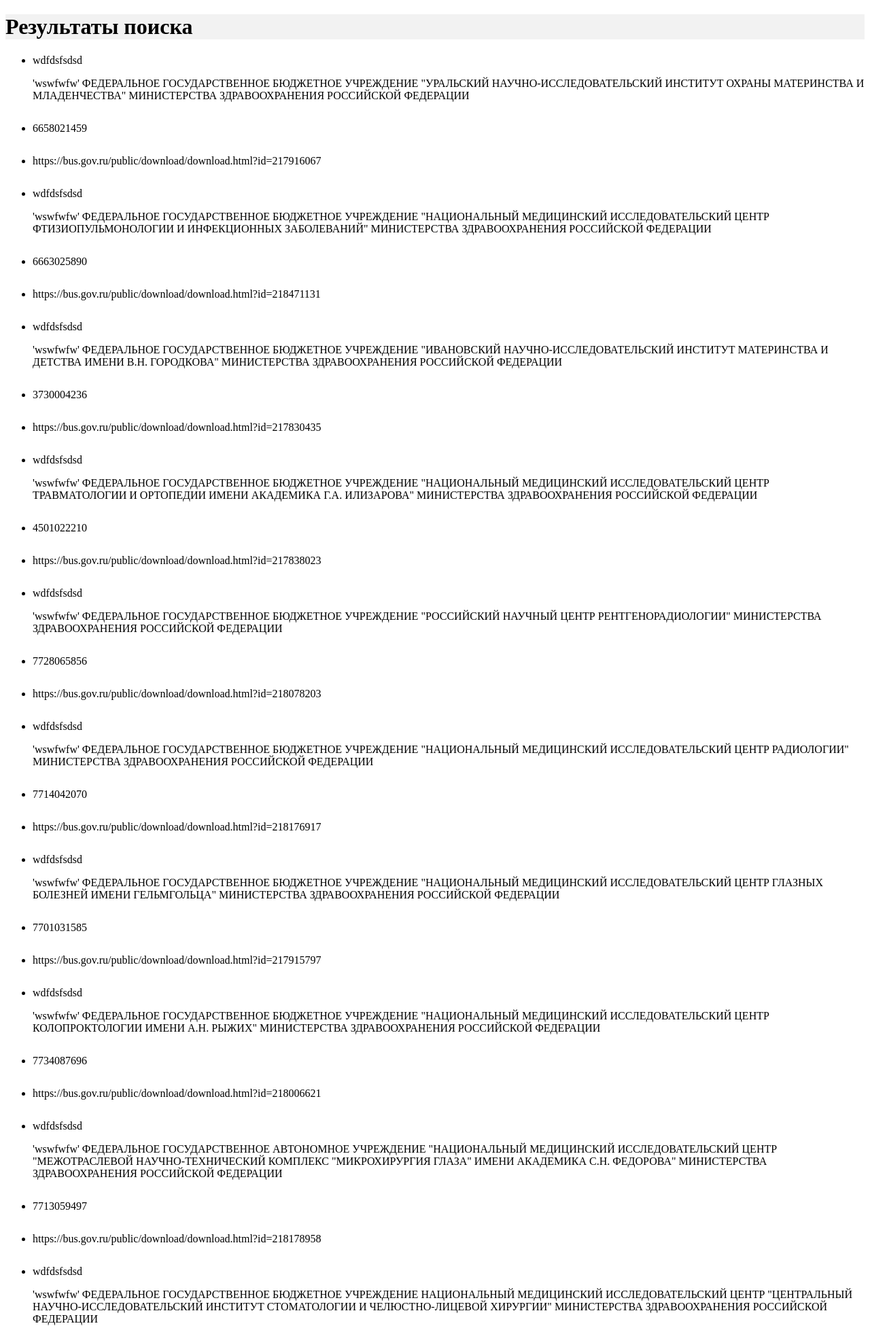
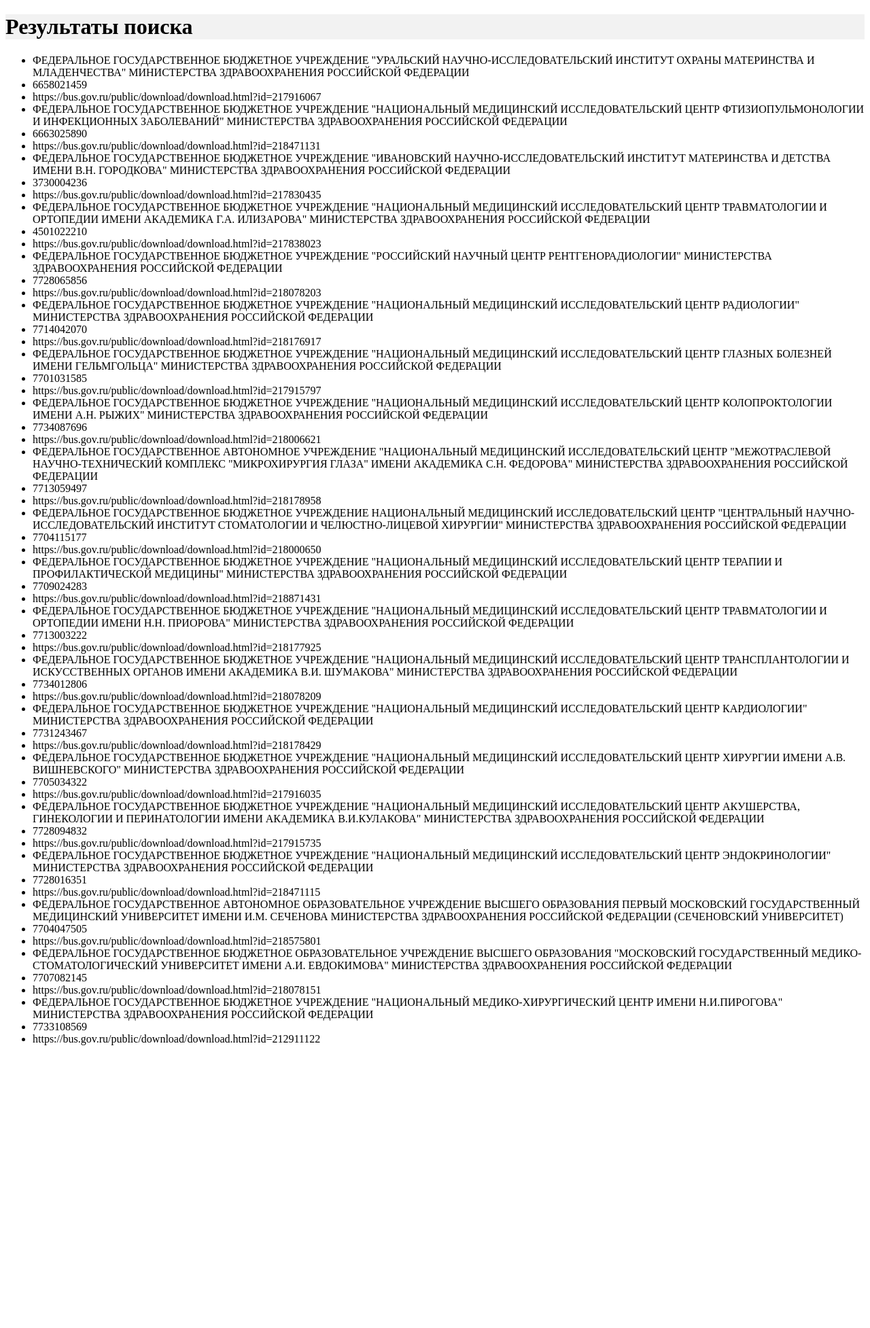
Before and after one commit to shadrinilja/tulza, a Django app: template bot/templates/search_results.html in a window 1280 px wide. Shown: the top 1954 px of the page at 68% size. After the commit the page ends 1538 px from the top, so only its background shows below. Run offline with Django 3.2, Linux system fonts and the light colour scheme; the template is opened without the code that fills it: values that come from a table or form of the project are taken from there, others are empty; data comes from the database, SQL or seed files in the repository.

Commit message:
fix_settings_6

```diff
--- a/bot/templates/search_results.html
+++ b/bot/templates/search_results.html
@@ -10,17 +10,9 @@
     <h1 class="info">Результаты поиска</h1>
     <ul class="list_data">
         {% for tro in object_list %}
-        <li class="elem_list">
-            <p>wdfdsfsdsd</p>
-            'wswfwfw'
-            {{ tro.name }}
-        </li>
-        <li class="elem_list">
-            {{ tro.inn }}
-        </li>
-        <li class="elem_list">
-            <a>{{ tro.url_doc }}</a>
-        </li>
+        <li>{{ tro.name }}</li>
+        <li>{{ tro.inn }}</li>
+        <li><a>{{ tro.url_doc }}</a></li>
         {% endfor %}
     </ul>
 </body>
```
